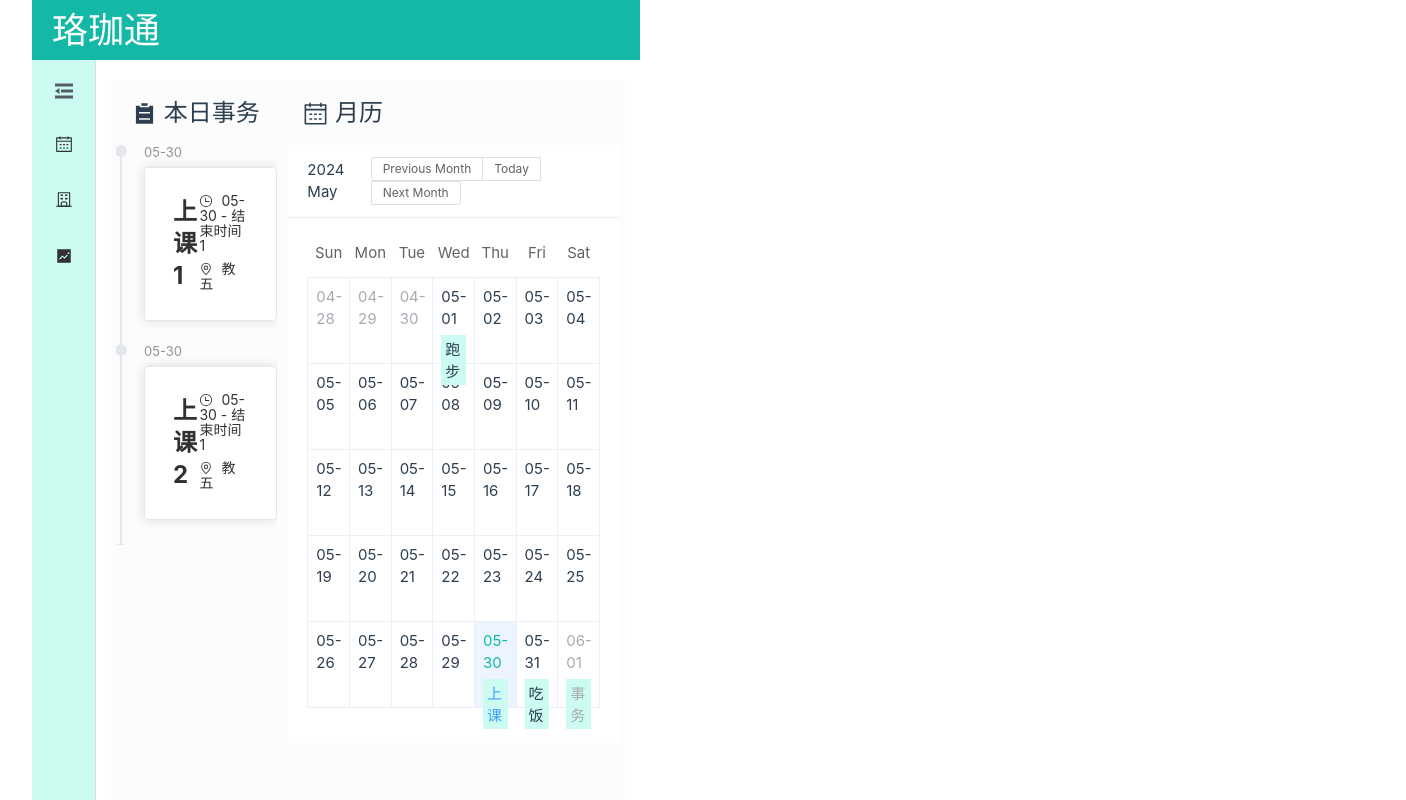
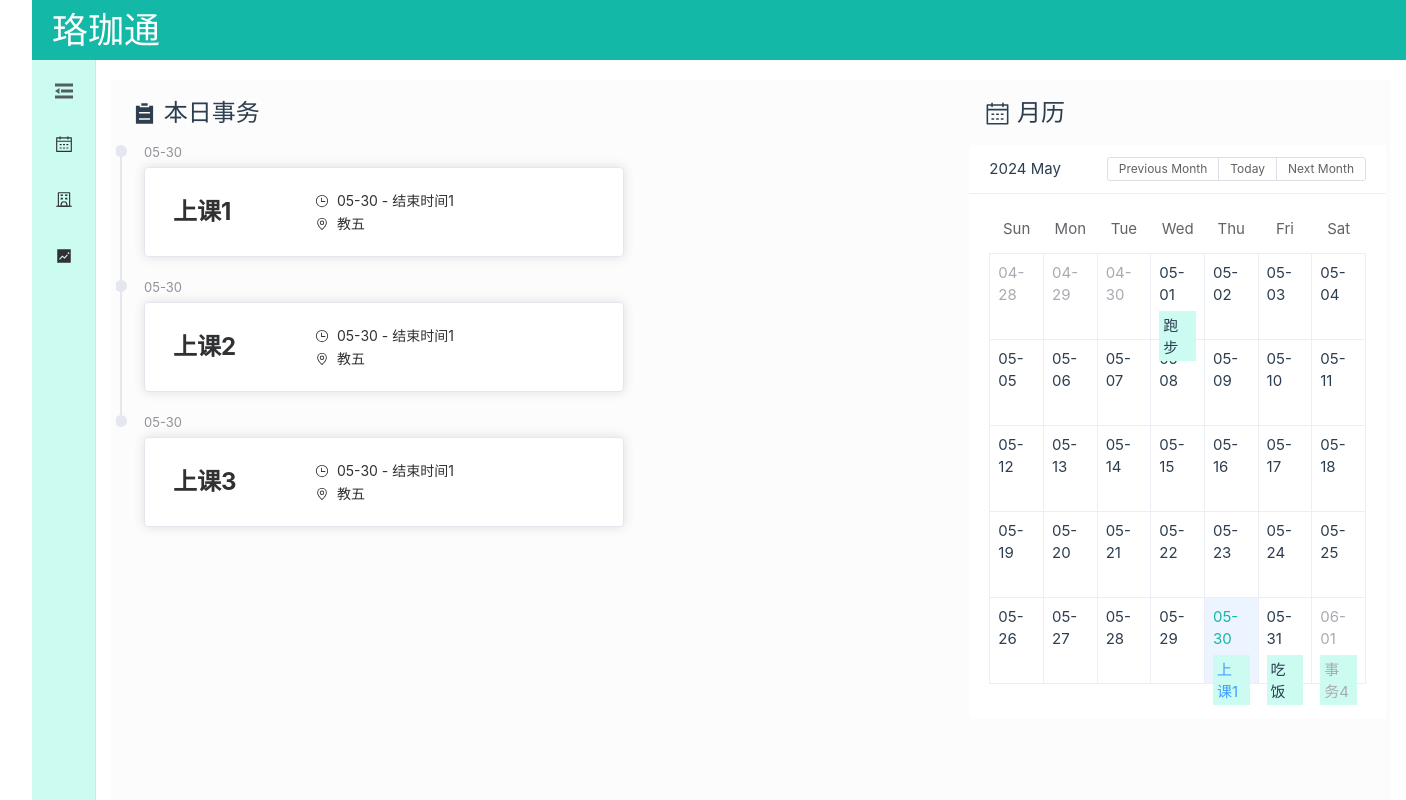
Before and after one commit to StarkiJ/luojiatong-web, a Vue app in the folder luojiatong/: page /#/homepage in a window 1280 px wide. Shown: the top 800 px of the page, 1406 px wide, since content can reach past the window. Built offline with nearby package versions, Linux system fonts and the light colour scheme.

Commit message:
Update homepage.vue

```diff
--- a/luojiatong/src/pages/homepage.vue
+++ b/luojiatong/src/pages/homepage.vue
@@ -10,11 +10,11 @@
         <Sidebar />
         <el-main>
             <el-row :gutter="10" class="homepage-main">
-                <el-col :lg="8" class="left">
+                <el-col :xl="8" :lg="16" :md="12" class="left">
                     <!-- 左侧内容：待办清单/本日日程 -->
                     <DayView />
                 </el-col>
-                <el-col :lg="16" :md="12" class="bg-light-100">
+                <el-col :xl="16" :lg="8" :md="12" class="bg-light-100">
                     <!-- 右侧内容：月历 -->
                     <MonthView />
                 </el-col>
@@ -48,12 +48,14 @@
         font-bold
         text-4xl
         items-center
+        min-w-screen
         ;
     }
     .homepage-main {
         @apply
         bg-light-100
         min-h-screen
+        min-w-screen
         ;
     }
 
```
